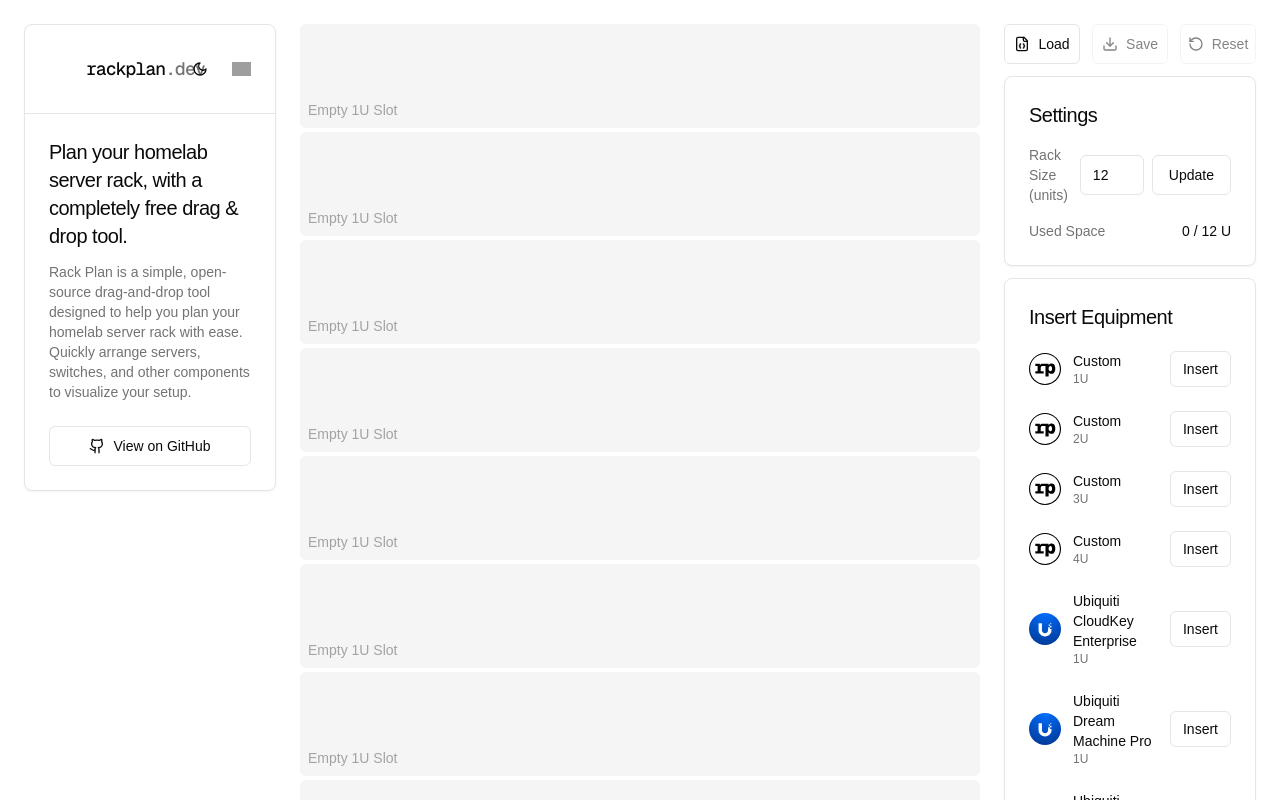
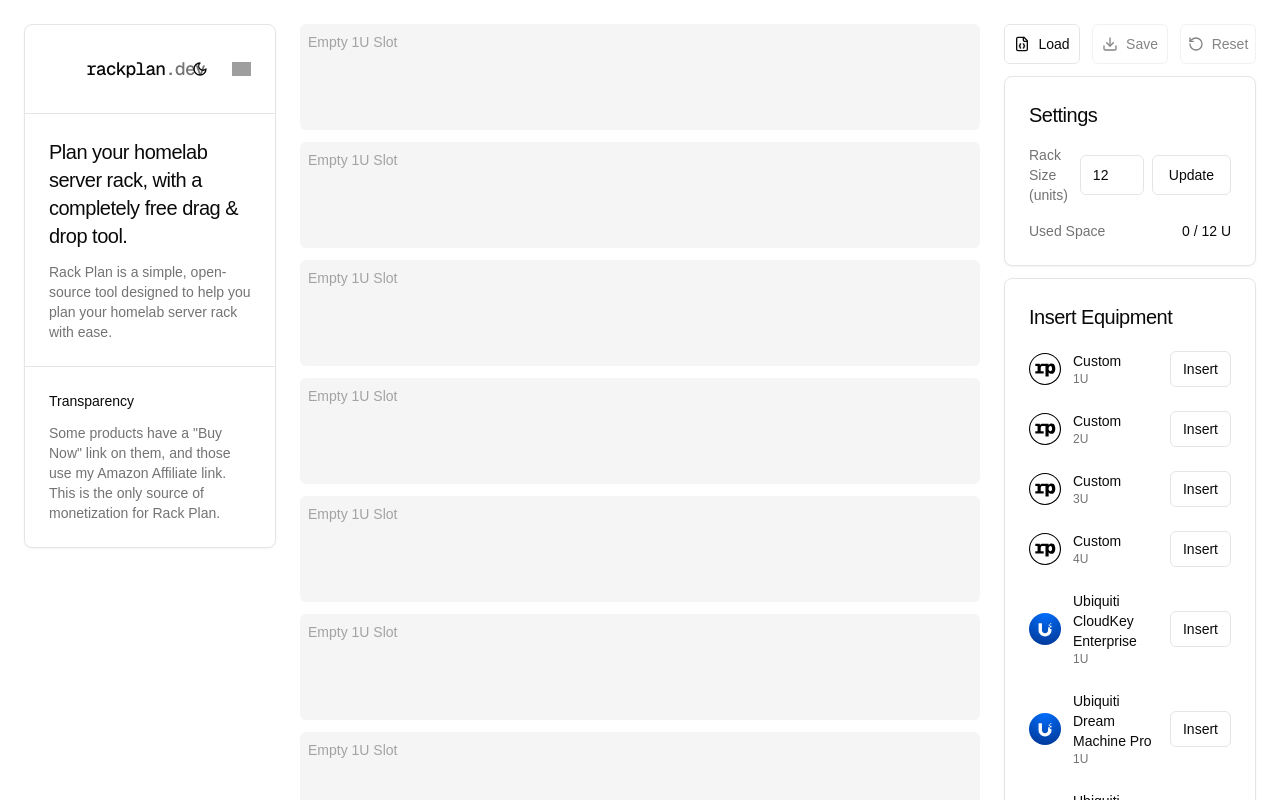
Before and after one commit to maxbailey/rackplan, a Next.js app: page / in a window 1280 px wide. Shown: the top 800 px of the page. Built offline with nearby package versions, Linux system fonts and the light colour scheme; grey boxes are pictures that could not be loaded.

Commit message:
cleanup and buy button

```diff
--- a/app/globals.css
+++ b/app/globals.css
@@ -97,7 +97,7 @@ body {
   background-size: 800%;
   -webkit-background-clip: text;
   -webkit-text-fill-color: transparent;
-  animation: gradientTextAnimation 10s cubic-bezier(0.445, 0.05, 0.55, 0.95) infinite alternate-reverse;
+  animation: gradientTextAnimation 45s cubic-bezier(0.445, 0.05, 0.55, 0.95) infinite alternate-reverse;
 }
 
 @keyframes gradientTextAnimation {
--- a/components/brand-panel.tsx
+++ b/components/brand-panel.tsx
@@ -4,13 +4,14 @@ import { useTheme } from "next-themes";
 import Image from "next/image";
 import { Card } from "./ui/card";
 import { Button } from "./ui/button";
-import { SunIcon, MoonIcon, Github } from "lucide-react";
+import { SunIcon, MoonIcon } from "lucide-react";
 
 export default function BrandPanel() {
   const { setTheme, theme } = useTheme();
 
   return (
     <>
+      <div className="flex flex-col gap-3 sticky top-6">
         <Card className="sticky top-6">
           <div className="flex flex-row justify-between items-center p-6 border-b border-border">
             <div className="flex flex-row gap-2 items-center">
@@ -56,22 +57,20 @@ export default function BrandPanel() {
               tool.
             </h1>
             <p className="text-sm text-muted-foreground">
-            Rack Plan is a simple, open-source drag-and-drop tool designed to
-            help you plan your homelab server rack with ease. Quickly arrange
-            servers, switches, and other components to visualize your setup.
+              Rack Plan is a simple, open-source tool designed to help you plan
+              your homelab server rack with ease.
             </p>
-          <Button
-            variant="outline"
-            className="mt-3"
-            onClick={() =>
-              window.open("https://github.com/maxbailey/rackplan", "_blank")
-            }
-          >
-            <Github className="w-4 h-4" />
-            View on GitHub
-          </Button>
+          </div>
+          <div className="p-6 border-t">
+            <h2 className="text-sm mb-3">Transparency</h2>
+            <p className="text-sm text-muted-foreground">
+              Some products have a &quot;Buy Now&quot; link on them, and those
+              use my Amazon Affiliate link. This is the only source of
+              monetization for Rack Plan.
+            </p>
           </div>
         </Card>
+      </div>
     </>
   );
 }
--- a/components/rack-planner.tsx
+++ b/components/rack-planner.tsx
@@ -1,7 +1,9 @@
 "use client";
 
+import { Trash2 } from "lucide-react";
 import { useRack } from "../context/rack-context";
 import { Reorder, motion, useDragControls } from "motion/react";
+import Link from "next/link";
 
 interface ItemProps {
   item: {
@@ -10,13 +12,14 @@ interface ItemProps {
     size: number;
     vectorUrl?: string;
     isBlank?: boolean;
+    link?: string;
   };
   removeItem: (id: string) => void;
 }
 
 function Item({ item, removeItem }: ItemProps) {
   const controls = useDragControls();
-  const { id, label, size, vectorUrl, isBlank } = item;
+  const { id, label, size, vectorUrl, isBlank, link } = item;
 
   return (
     <Reorder.Item
@@ -41,6 +44,43 @@ function Item({ item, removeItem }: ItemProps) {
         }`}
         onPointerDown={(e: React.PointerEvent) => controls.start(e)}
       >
+        <div className="flex flex-row gap-2 items-center justify-between p-2 pb-2.5 w-full">
+          {isBlank ? (
+            <span className="text-sm font-medium text-neutral-400 dark:text-neutral-700">
+              Empty 1U Slot
+            </span>
+          ) : (
+            <>
+              <span className="text-sm font-medium text-foreground dark:text-foreground">
+                {size}U{" "}
+                <span className="text-black/30 dark:text-white/30">•</span>{" "}
+                {label}
+              </span>
+              <div className="flex gap-4">
+                {link && (
+                  <Link
+                    href={link}
+                    target="_blank"
+                    rel="noopener noreferrer"
+                    className="text-sm font-medium text-violet-500 hover:text-violet-600 dark:text-violet-400 dark:hover:text-violet-300 flex flex-row items-center gap-1"
+                    onClick={(e) => e.stopPropagation()}
+                  >
+                    Buy Now
+                  </Link>
+                )}
+                <span
+                  className="text-sm font-medium text-muted-foreground dark:text-muted-foreground cursor-pointer hover:dark:text-red-400 relative top-[1px]"
+                  onClick={(e) => {
+                    e.stopPropagation();
+                    removeItem(id);
+                  }}
+                >
+                  <Trash2 className="w-4 h-4" />
+                </span>
+              </div>
+            </>
+          )}
+        </div>
         <div
           className="w-full"
           style={{
@@ -53,30 +93,6 @@ function Item({ item, removeItem }: ItemProps) {
             }),
           }}
         ></div>
-        <div className="flex flex-row gap-2 justify-between p-2 w-full">
-          {isBlank ? (
-            <span className="text-sm font-medium text-neutral-400 dark:text-neutral-700">
-              Empty 1U Slot
-            </span>
-          ) : (
-            <>
-              <span className="text-sm font-medium text-foreground dark:text-foreground">
-                {size}U • {label}
-              </span>
-            </>
-          )}
-          {!isBlank && (
-            <span
-              className="text-sm font-medium text-muted-foreground dark:text-muted-foreground cursor-pointer hover:dark:text-red-400"
-              onClick={(e) => {
-                e.stopPropagation();
-                removeItem(id);
-              }}
-            >
-              Remove
-            </span>
-          )}
-        </div>
       </motion.div>
     </Reorder.Item>
   );
@@ -91,7 +107,7 @@ export default function RackPlanner() {
         axis="y"
         values={items}
         onReorder={updateItems}
-        className="flex flex-col gap-1"
+        className="flex flex-col gap-3"
         layoutScroll
       >
         {items.map((item) => (
--- a/components/settings-panel.tsx
+++ b/components/settings-panel.tsx
@@ -18,6 +18,7 @@ interface EquipmentData {
   logoUrl?: string;
   vectorUrl?: string;
   avatarUrl?: string;
+  link?: string;
 }
 
 interface RackState {
@@ -122,6 +123,7 @@ export default function SettingsPanel() {
       label: equipmentItem.label,
       size: parseInt(equipmentItem.size),
       vectorUrl: equipmentItem.vectorUrl,
+      link: equipmentItem.link,
     });
   };
 
```
Lines whose indentation alone changed are shown as unchanged.
